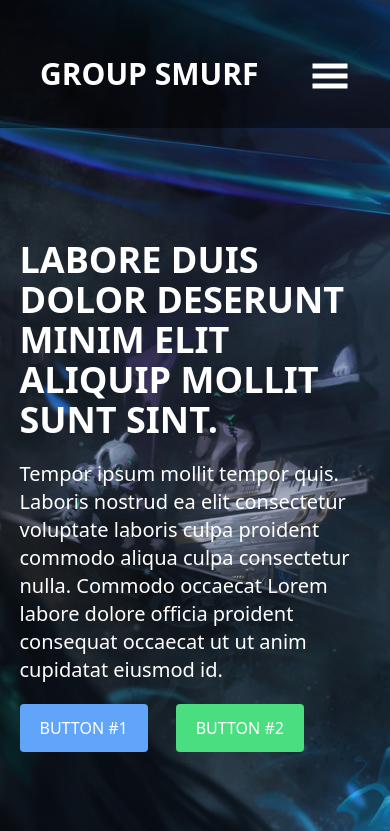
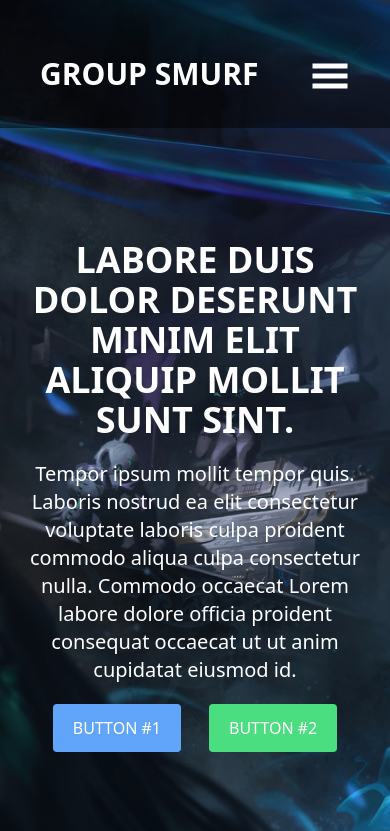
Before and after one commit to Pedromdsn/League-Of-Legends-Store, a Next.js app: page / in a window 390 px wide. Shown: the top 831 px of the page. Built offline with nearby package versions, Linux system fonts and the light colour scheme.

Commit message:
fit: mobile

```diff
--- a/src/components/Home/mainChampion/index.tsx
+++ b/src/components/Home/mainChampion/index.tsx
@@ -4,7 +4,7 @@ const MainChampion = () => {
 	return (
 		<div className="bg-champion w-screen bg-cover pt-60 pb-60 overflow-hidden">
 			<div className="max-w-[1350px] w-[90vw] flex justify-between text-white mx-auto items-center">
-				<div className="flex flex-col gap-5 w-[60%] xl:w-full">
+				<div className="flex flex-col gap-5 w-[60%] xl:w-full md:text-center">
 					<h1 className="text-4xl font-bold uppercase">
 						Labore duis dolor deserunt minim elit aliquip mollit sunt sint.
 					</h1>
@@ -13,7 +13,7 @@ const MainChampion = () => {
 						commodo aliqua culpa consectetur nulla. Commodo occaecat Lorem labore dolore officia proident consequat
 						occaecat ut ut anim cupidatat eiusmod id.
 					</h2>
-					<div className="flex gap-7 uppercase">
+					<div className="flex gap-7 uppercase md:mx-auto">
 						<div className="bg-blue-400 px-14 md:px-5 py-3 rounded font-medium cursor-pointer hover:brightness-90 transition-all">Button #1</div>
 						<div className="bg-green-400 px-14 md:px-5 py-3 rounded font-medium cursor-pointer hover:brightness-90 transition-all">Button #2</div>
 					</div>
```
